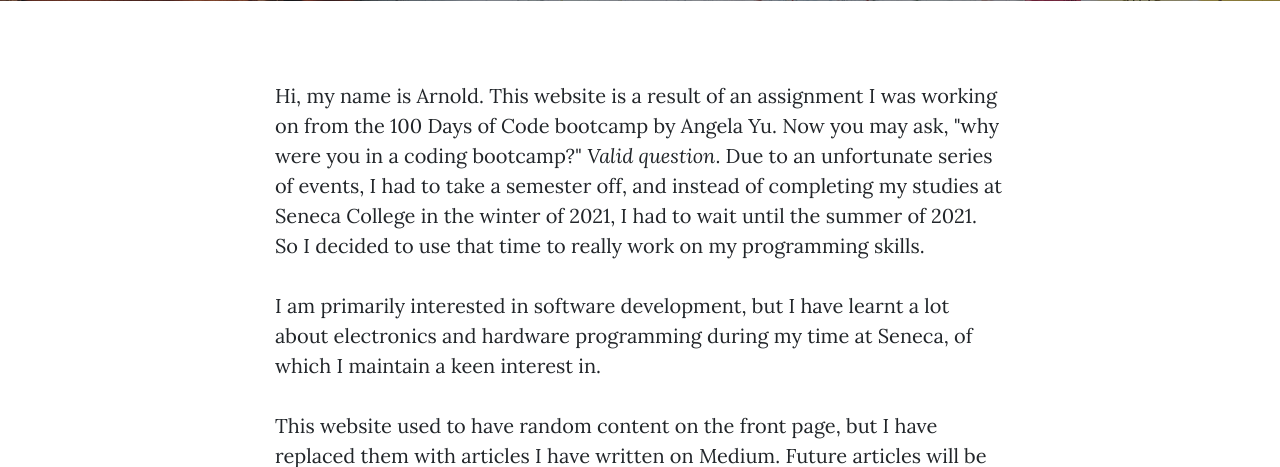
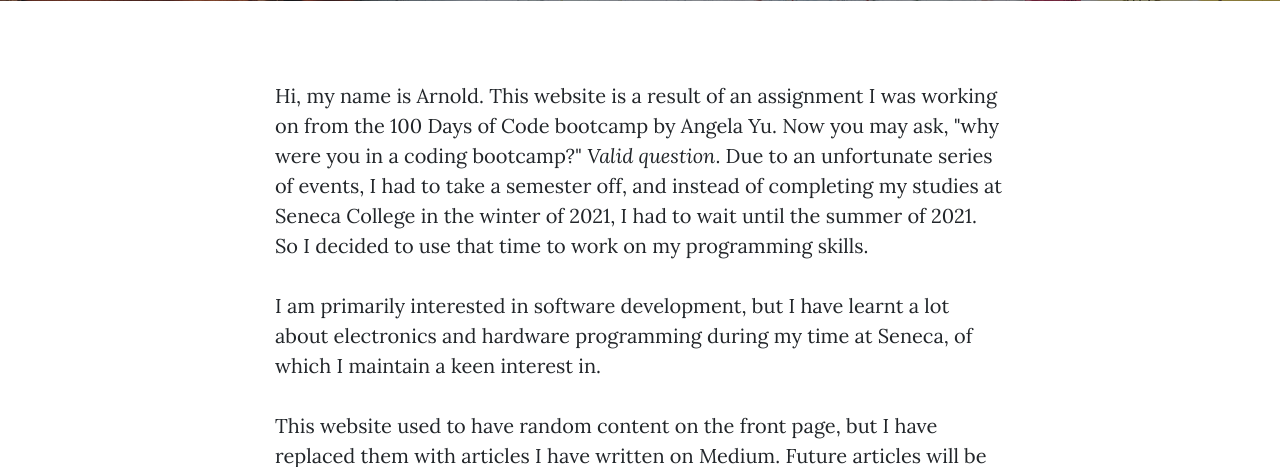
Before and after one commit to arnold-hendrix/off-your-chest-blog, a Flask app: page /about in a window 1280 px wide. Shown: the part 531-998 px from the top of the page. Run offline with Flask 2, Linux system fonts and the light colour scheme; some libraries are stand-ins or nearby versions.

Commit message:
about section update 3

```diff
--- a/templates/about.html
+++ b/templates/about.html
@@ -22,7 +22,7 @@
         <p>Hi, my name is Arnold. This website is a result of an assignment I was working on from the 100 Days of Code bootcamp by Angela Yu. Now you may ask, "why were
           you in a coding bootcamp?" <em>Valid question</em>. Due to an unfortunate series of events, I had to take a
           semester off, and instead of completing my studies at Seneca College in the winter of 2021, I had to wait until the
-          summer of 2021. So I decided to use that time to really work on my programming skills. </p>
+          summer of 2021. So I decided to use that time to work on my programming skills. </p>
         <p>I am primarily interested in software development, but I have learnt a lot about electronics and hardware
           programming during my time at Seneca, of which I maintain a keen interest in.
           </p>
```
